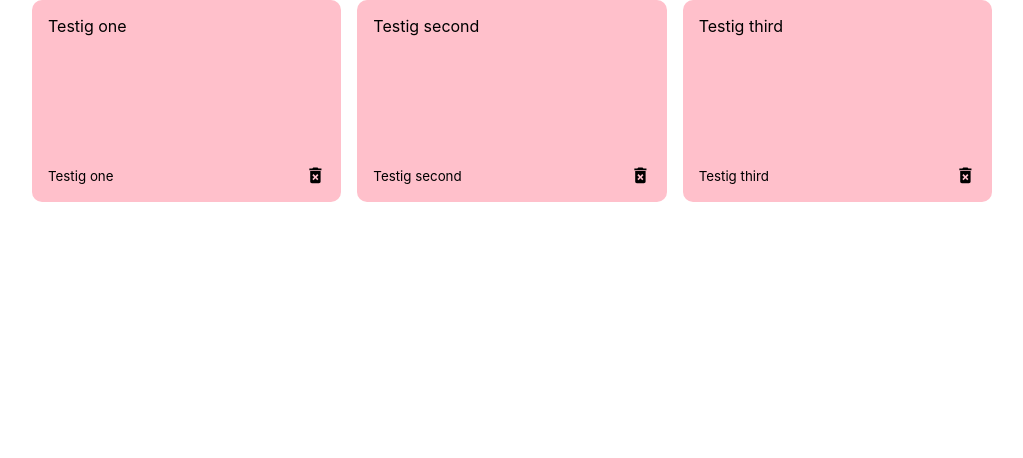
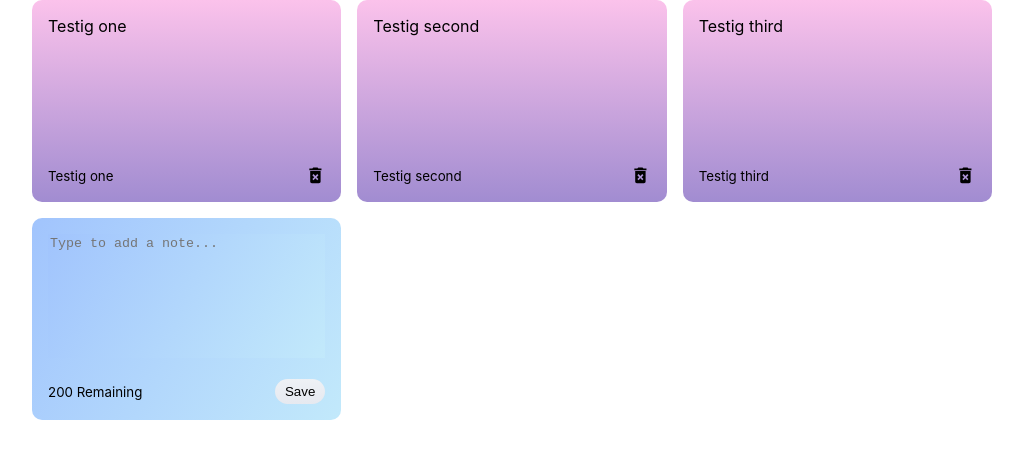
Before and after one commit to peksinsara/notes, a React (Create React App) app: page / in a window 1280 px wide. Shown: the top 458 px of the page, without its empty margins (128-1151 px from the left). Built offline with nearby package versions, Linux system fonts and the light colour scheme.

Commit message:
add new card

```diff
--- a/src/App.js
+++ b/src/App.js
@@ -1,6 +1,7 @@
 import React, { useState } from "react";
 import { nanoid } from "nanoid";
 import NotesList from "./NotesList";
+import AddNote from "./components/AddNote/AddNote";
 
 function App() {
   /*passing an array to each element */
@@ -22,9 +23,21 @@ function App() {
     },
   ]);
 
+  const addNote = (text) => {
+    const date = new Date();
+    const newNote = {
+      id: nanoid(),
+      text: text,
+      date: date.toLocaleDateString(),
+    };
+    /*adding note to the end of the array */
+    const newNotes = [...notes, newNote];
+    setNotes(newNotes);
+  };
+
   return (
     <div className="app">
-      <NotesList notes={notes} />
+      <NotesList notes={notes} handleAddNote={addNote} />
     </div>
   );
 }
--- a/src/NotesList.js
+++ b/src/NotesList.js
@@ -1,14 +1,16 @@
 import React from "react";
+import AddNote from "./components/AddNote/AddNote";
 import NotesSingle from "./components/NotesSingle";
 import "./NotesList.css";
 
-function NotesList({ notes }) {
+function NotesList({ notes, handleAddNote }) {
   return (
     <div className="notes-page">
       {/*for each component render the note */}
-          {notes.map((notes) => (
-              <NotesSingle id={notes.id} text={notes.text} date={notes.text} />
+      {notes.map((notes) => (
+        <NotesSingle id={notes.id} text={notes.text} date={notes.text} />
       ))}
+      <AddNote handleAddNote={handleAddNote} />
     </div>
   );
 }
--- /dev/null
+++ b/src/components/AddNote/AddNote.css
@@ -0,0 +1,35 @@
+.add-note{
+    background-image: linear-gradient(120deg, #a1c4fd 0%, #c2e9fb 100%);    border-radius:10px;
+    padding:1rem;
+    min-height:170px;
+    display: flex;
+    flex-direction: column;
+    justify-content: space-between;
+}
+textarea{
+    border: none;
+    resize: none;
+    background-image: linear-gradient(120deg, #a1c4fd 0%, #c2e9fb 100%);
+}
+textarea:focus{
+    border: none;
+    outline: none;
+}
+
+.note-footer{
+    display: flex;
+    flex-direction: row;
+    justify-content: space-between;
+    align-items: center;
+}
+.btn-save{
+    background-image: linear-gradient(to top, #e6e9f0 0%, #eef1f5 100%);
+    border-radius: 15px;
+    border:none;
+    padding:5px 10px 5px 10px;
+}
+.btn-save:hover{
+    background: linear-gradient(to bottom, rgba(255,255,255,0.15) 0%, rgba(0,0,0,0.15) 100%), radial-gradient(at top center, rgba(255,255,255,0.40) 0%, rgba(0,0,0,0.40) 120%) #989898;
+
+
+}
--- /dev/null
+++ b/src/components/AddNote/AddNote.js
@@ -0,0 +1,35 @@
+import React, { useState } from "react";
+import "./AddNote.css";
+import "../../App";
+
+function AddNote({ handleAddNote }) {
+  const [noteText, setNoteText] = useState("");
+
+  const handleChange = (event) => {
+    setNoteText(event.target.value);
+  };
+
+  const handleContent = () => {
+    handleAddNote(noteText);
+  };
+
+  return (
+    <div className="add-note">
+      <textarea
+        rows="8"
+        cols="10"
+        placeholder="Type to add a note..."
+        onChange={handleChange}
+        value={noteText}
+      ></textarea>
+      <div className="note-footer">
+        <small>200 Remaining</small>
+        <button className="btn-save" onClick={handleContent}>
+          Save
+        </button>
+      </div>
+    </div>
+  );
+}
+
+export default AddNote;
--- a/src/components/NotesSingle.css
+++ b/src/components/NotesSingle.css
@@ -1,5 +1,5 @@
 .notes-single{
-    background-color: pink;
+    background-image: linear-gradient(to top, #a18cd1 0%, #fbc2eb 100%);
     border-radius:10px;
     padding:1rem;
     min-height:170px;
--- a/src/index.css
+++ b/src/index.css
@@ -18,4 +18,5 @@ code {
   margin-left: auto;
   padding-right: 15px;
   padding-left: 15px;
+
 }
```
